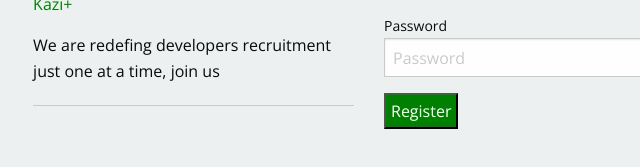
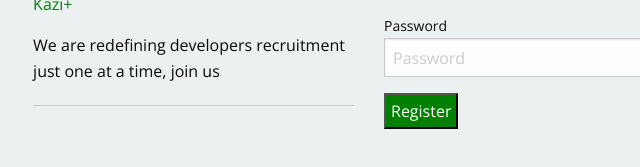
Before and after one commit to mutaihillary/kaziplus-ui-ex, a plain HTML site: page index.html in a window 1280 px wide. Shown: the part 449-616 px from the top of the page, 311-951 px from the left. Drawn offline with nearby package versions, Linux system fonts and the light colour scheme.

Commit message:
index page update

```diff
--- a/index.html
+++ b/index.html
@@ -11,7 +11,7 @@
       <div class="row">
       <div class="small-12 medium-6 large-6 columns">
       <p class="kaziplus">K+</p>  <p class="kazi">Kazi+</p>
-      <p>We are redefing developers recruitment just one at a time, join us</p>
+      <p>We are redefining developers recruitment just one at a time, join us</p>
         <hr>
       </div>
       <div class="small-12 medium-6 large-6 columns">
```
